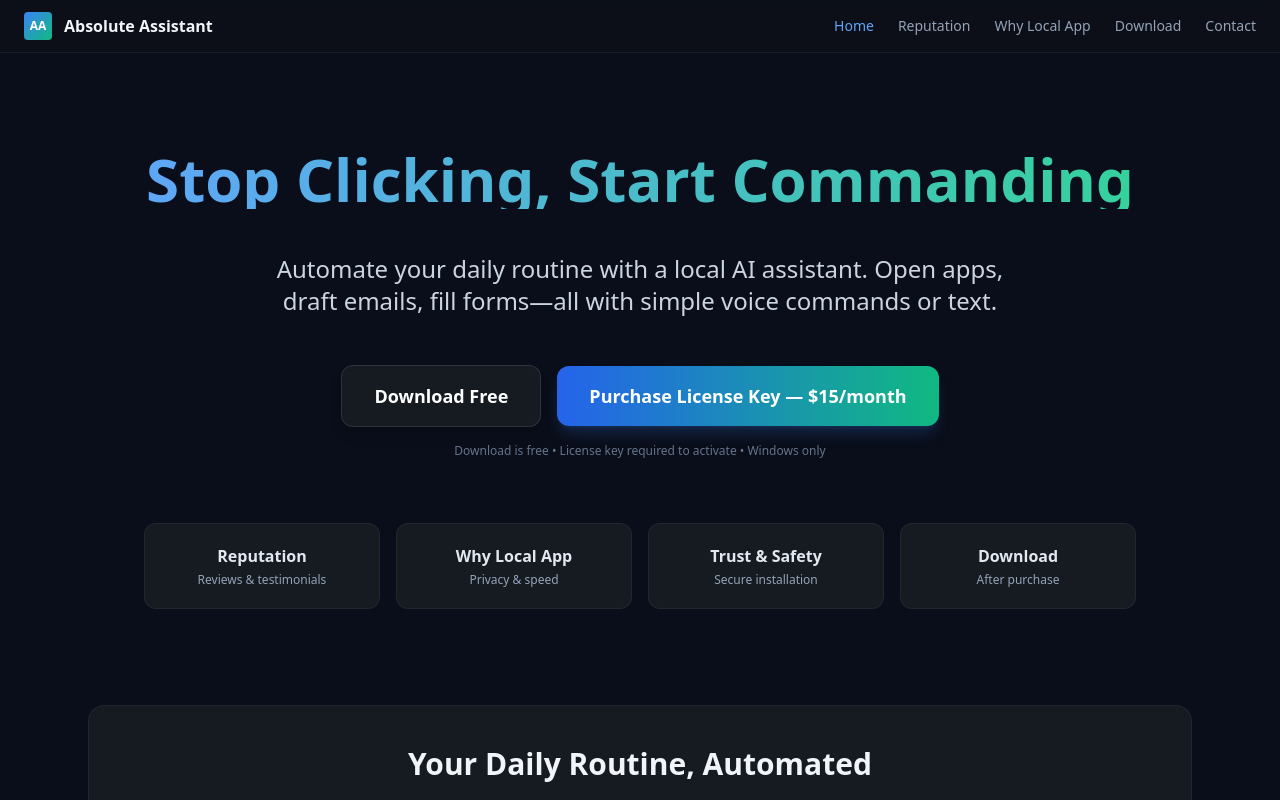
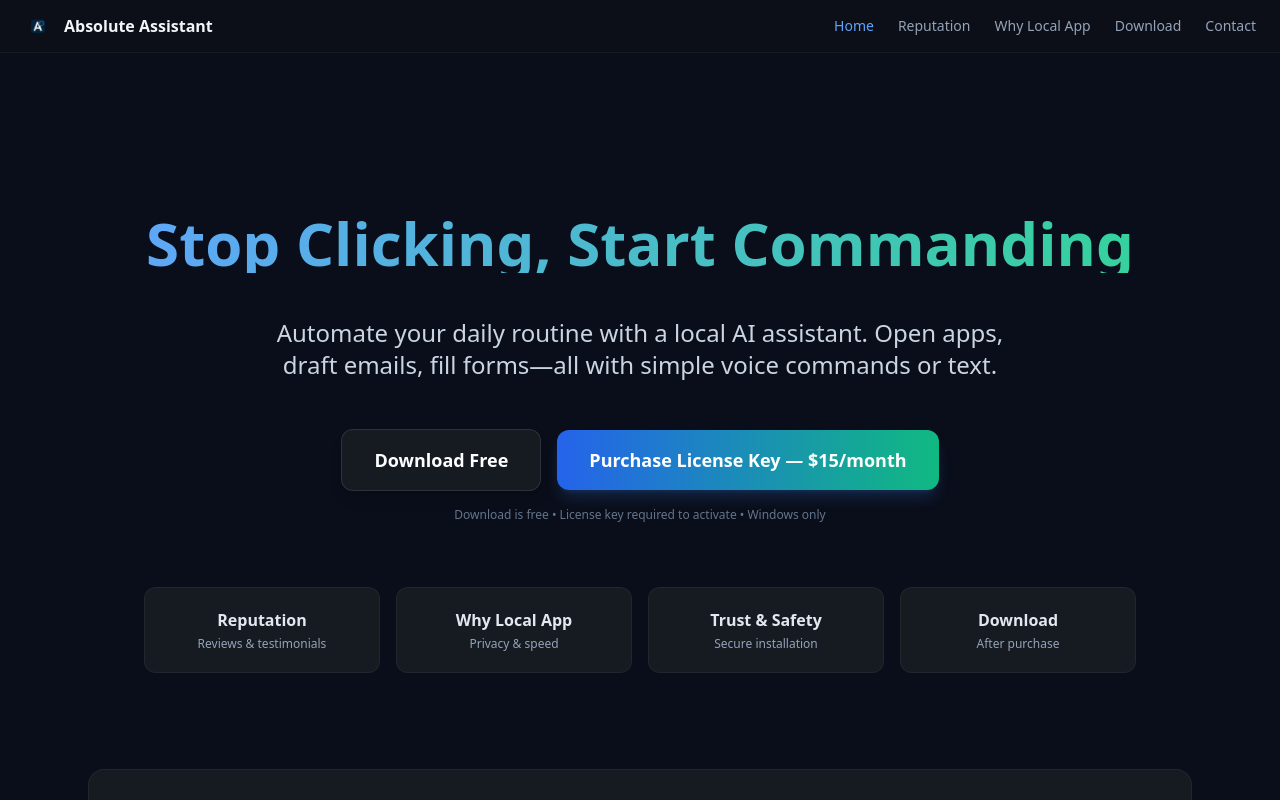
Before and after one commit to icarusgotbanned/webbie, a Next.js app: page / in a window 1280 px wide. Shown: the top 800 px of the page. Built offline with nearby package versions, Linux system fonts and the light colour scheme.

Commit message:
webbie logo fixes

```diff
--- a/app/download/page.tsx
+++ b/app/download/page.tsx
@@ -50,9 +50,11 @@ export default async function DownloadPage({ searchParams }: DownloadPageProps)
       <header className="border-b border-white/5 bg-[#0d1117]/80 backdrop-blur-sm sticky top-0 z-50">
         <div className="mx-auto max-w-7xl px-4 sm:px-6 py-3 flex items-center justify-between">
           <Link href="/" className="flex items-center gap-3">
-            <div className="w-7 h-7 rounded bg-gradient-to-br from-blue-500 to-emerald-500 flex items-center justify-center text-white font-black text-xs">
-              AA
-            </div>
+            <img
+              src="/logo.png"
+              alt="Absolute Assistant"
+              className="w-7 h-7 rounded object-contain"
+            />
             <div className="font-bold text-sm sm:text-base">Absolute Assistant</div>
           </Link>
           <nav className="hidden sm:flex gap-6 text-sm">
@@ -65,11 +67,13 @@ export default async function DownloadPage({ searchParams }: DownloadPageProps)
         </div>
       </header>
 
-      <main className="flex items-center justify-center px-4 pt-16 sm:pt-20 pb-8 min-h-[calc(100vh-60px)]">
+      <main className="flex items-center justify-center px-4 pt-24 sm:pt-32 pb-8 min-h-[calc(100vh-60px)]">
         <div className="rounded-3xl border border-white/5 bg-[#161b22] backdrop-blur-sm px-6 sm:px-8 py-8 sm:py-10 max-w-lg w-full text-center shadow-2xl shadow-black/40">
-        <div className="w-16 h-16 rounded-2xl bg-gradient-to-br from-blue-500 to-emerald-500 flex items-center justify-center text-white font-black text-2xl mx-auto mb-4">
-          AA
-        </div>
+        <img
+          src="/logo.png"
+          alt="Absolute Assistant"
+          className="w-16 h-16 rounded-2xl object-contain mx-auto mb-4"
+        />
         <h1 className="mb-3 text-2xl font-black">Download Absolute Assistant</h1>
         <p className="mb-6 text-sm text-slate-300">
           Download is completely free. A license key is required to activate the app after installation.
--- a/app/local-app/page.tsx
+++ b/app/local-app/page.tsx
@@ -7,9 +7,11 @@ export default function LocalAppPage() {
       <header className="border-b border-white/5 bg-[#0d1117]/80 backdrop-blur-sm sticky top-0 z-50">
         <div className="mx-auto max-w-7xl px-4 sm:px-6 py-3 flex items-center justify-between">
           <Link href="/" className="flex items-center gap-3">
-            <div className="w-7 h-7 rounded bg-gradient-to-br from-blue-500 to-emerald-500 flex items-center justify-center text-white font-black text-xs">
-              AA
-            </div>
+            <img
+              src="/logo.png"
+              alt="Absolute Assistant"
+              className="w-7 h-7 rounded object-contain"
+            />
             <div className="font-bold text-sm sm:text-base">Absolute Assistant</div>
           </Link>
           <nav className="hidden sm:flex gap-6 text-sm">
@@ -22,9 +24,9 @@ export default function LocalAppPage() {
         </div>
       </header>
 
-      <main className="max-w-4xl mx-auto px-4 sm:px-6 pt-16 sm:pt-20 pb-8 sm:pb-12 space-y-12">
+      <main className="max-w-4xl mx-auto px-4 sm:px-6 pt-24 sm:pt-32 pb-8 sm:pb-12 space-y-12">
         {/* Hero */}
-        <section className="text-center space-y-4 pt-4">
+        <section className="text-center space-y-4 pt-8">
           <h1 className="text-4xl sm:text-5xl md:text-6xl font-black bg-gradient-to-r from-blue-400 to-emerald-400 bg-clip-text text-transparent">
             Why a Local App?
           </h1>
--- a/app/page.tsx
+++ b/app/page.tsx
@@ -30,9 +30,11 @@ export default function Page() {
       <header className="border-b border-white/5 bg-[#0d1117]/80 backdrop-blur-sm sticky top-0 z-50">
         <div className="mx-auto max-w-7xl px-4 sm:px-6 py-3 flex items-center justify-between">
           <Link href="/" className="flex items-center gap-3">
-            <div className="w-7 h-7 rounded bg-gradient-to-br from-blue-500 to-emerald-500 flex items-center justify-center text-white font-black text-xs">
-              AA
-            </div>
+            <img
+              src="/logo.png"
+              alt="Absolute Assistant"
+              className="w-7 h-7 rounded object-contain"
+            />
             <div className="font-bold text-sm sm:text-base">Absolute Assistant</div>
           </Link>
           <nav className="hidden sm:flex gap-6 text-sm">
@@ -65,10 +67,10 @@ export default function Page() {
 
       {/* Main Content */}
       <main className="flex-1">
-        <div className="max-w-6xl mx-auto px-4 sm:px-6 pt-16 sm:pt-20 pb-8 sm:pb-12 space-y-16 sm:space-y-24">
+        <div className="max-w-6xl mx-auto px-4 sm:px-6 pt-24 sm:pt-32 pb-8 sm:pb-12 space-y-16 sm:space-y-24">
 
           {/* Hero Section */}
-          <section className="text-center space-y-8 pt-4">
+          <section className="text-center space-y-8 pt-8">
             <div className="space-y-6">
               <div className="px-4 pb-3">
                 <h1 className="text-4xl sm:text-5xl md:text-6xl font-black bg-gradient-to-r from-blue-400 to-emerald-400 bg-clip-text text-transparent leading-[1.15]">
--- a/app/reputation/page.tsx
+++ b/app/reputation/page.tsx
@@ -7,9 +7,11 @@ export default function ReputationPage() {
       <header className="border-b border-white/5 bg-[#0d1117]/80 backdrop-blur-sm sticky top-0 z-50">
         <div className="mx-auto max-w-7xl px-4 sm:px-6 py-3 flex items-center justify-between">
           <Link href="/" className="flex items-center gap-3">
-            <div className="w-7 h-7 rounded bg-gradient-to-br from-blue-500 to-emerald-500 flex items-center justify-center text-white font-black text-xs">
-              AA
-            </div>
+            <img
+              src="/logo.png"
+              alt="Absolute Assistant"
+              className="w-7 h-7 rounded object-contain"
+            />
             <div className="font-bold text-sm sm:text-base">Absolute Assistant</div>
           </Link>
           <nav className="hidden sm:flex gap-6 text-sm">
@@ -22,9 +24,9 @@ export default function ReputationPage() {
         </div>
       </header>
 
-      <main className="max-w-6xl mx-auto px-4 sm:px-6 pt-16 sm:pt-20 pb-8 sm:pb-12 space-y-16">
+      <main className="max-w-6xl mx-auto px-4 sm:px-6 pt-24 sm:pt-32 pb-8 sm:pb-12 space-y-16">
         {/* Hero */}
-        <section className="text-center space-y-4 pt-4">
+        <section className="text-center space-y-4 pt-8">
           <h1 className="text-4xl sm:text-5xl md:text-6xl font-black bg-gradient-to-r from-blue-400 to-emerald-400 bg-clip-text text-transparent">
             Trusted by Users
           </h1>
--- a/app/success/page.tsx
+++ b/app/success/page.tsx
@@ -134,14 +134,16 @@ export default async function SuccessPage({ searchParams }: SuccessPageProps) {
         <header className="border-b border-white/5 bg-[#0d1117]/80 backdrop-blur-sm sticky top-0 z-50">
           <div className="mx-auto max-w-7xl px-4 sm:px-6 py-3 flex items-center justify-between">
             <Link href="/" className="flex items-center gap-3">
-              <div className="w-7 h-7 rounded bg-gradient-to-br from-blue-500 to-emerald-500 flex items-center justify-center text-white font-black text-xs">
-                AA
-              </div>
+              <img
+                src="/logo.png"
+                alt="Absolute Assistant"
+                className="w-7 h-7 rounded object-contain"
+              />
               <div className="font-bold text-sm sm:text-base">Absolute Assistant</div>
             </Link>
           </div>
         </header>
-        <main className="flex items-center justify-center px-4 pt-16 sm:pt-20 pb-8 min-h-[calc(100vh-60px)]">
+        <main className="flex items-center justify-center px-4 pt-24 sm:pt-32 pb-8 min-h-[calc(100vh-60px)]">
           <div className="rounded-3xl border border-white/5 bg-[#161b22] backdrop-blur-sm px-8 py-10 max-w-md text-center shadow-2xl shadow-black/40">
             <h1 className="mb-3 text-xl font-black">Email Required</h1>
             <p className="mb-6 text-sm text-slate-300">
@@ -181,9 +183,11 @@ export default async function SuccessPage({ searchParams }: SuccessPageProps) {
 
       <main className="flex items-center justify-center px-4 py-8 min-h-[calc(100vh-60px)]">
         <div className="rounded-3xl border border-white/5 bg-[#161b22] backdrop-blur-sm px-6 sm:px-8 py-8 sm:py-10 max-w-lg w-full text-center shadow-2xl shadow-black/40">
-          <div className="w-16 h-16 rounded-2xl bg-gradient-to-br from-blue-500 to-emerald-500 flex items-center justify-center text-white font-black text-2xl mx-auto mb-4">
-            AA
-          </div>
+          <img
+            src="/logo.png"
+            alt="Absolute Assistant"
+            className="w-16 h-16 rounded-2xl object-contain mx-auto mb-4"
+          />
           <h1 className="mb-3 text-2xl font-black">Purchase Successful!</h1>
           <p className="mb-6 text-sm text-slate-300">
             Your license key has been sent to <strong className="text-slate-200">{email}</strong>
--- a/app/trust/page.tsx
+++ b/app/trust/page.tsx
@@ -7,9 +7,11 @@ export default function TrustPage() {
       <header className="border-b border-white/5 bg-[#0d1117]/80 backdrop-blur-sm sticky top-0 z-50">
         <div className="mx-auto max-w-7xl px-4 sm:px-6 py-3 flex items-center justify-between">
           <Link href="/" className="flex items-center gap-3">
-            <div className="w-7 h-7 rounded bg-gradient-to-br from-blue-500 to-emerald-500 flex items-center justify-center text-white font-black text-xs">
-              AA
-            </div>
+            <img
+              src="/logo.png"
+              alt="Absolute Assistant"
+              className="w-7 h-7 rounded object-contain"
+            />
             <div className="font-bold text-sm sm:text-base">Absolute Assistant</div>
           </Link>
           <nav className="hidden sm:flex gap-6 text-sm">
@@ -22,9 +24,9 @@ export default function TrustPage() {
         </div>
       </header>
 
-      <main className="max-w-4xl mx-auto px-4 sm:px-6 pt-16 sm:pt-20 pb-8 sm:pb-12 space-y-12">
+      <main className="max-w-4xl mx-auto px-4 sm:px-6 pt-24 sm:pt-32 pb-8 sm:pb-12 space-y-12">
         {/* Hero */}
-        <section className="text-center space-y-4 pt-4">
+        <section className="text-center space-y-4 pt-8">
           <h1 className="text-4xl sm:text-5xl md:text-6xl font-black bg-gradient-to-r from-blue-400 to-emerald-400 bg-clip-text text-transparent">
             Safe & Secure Installation
           </h1>
```
Also changed, not shown: public/index.html (+4 -10 lines).
